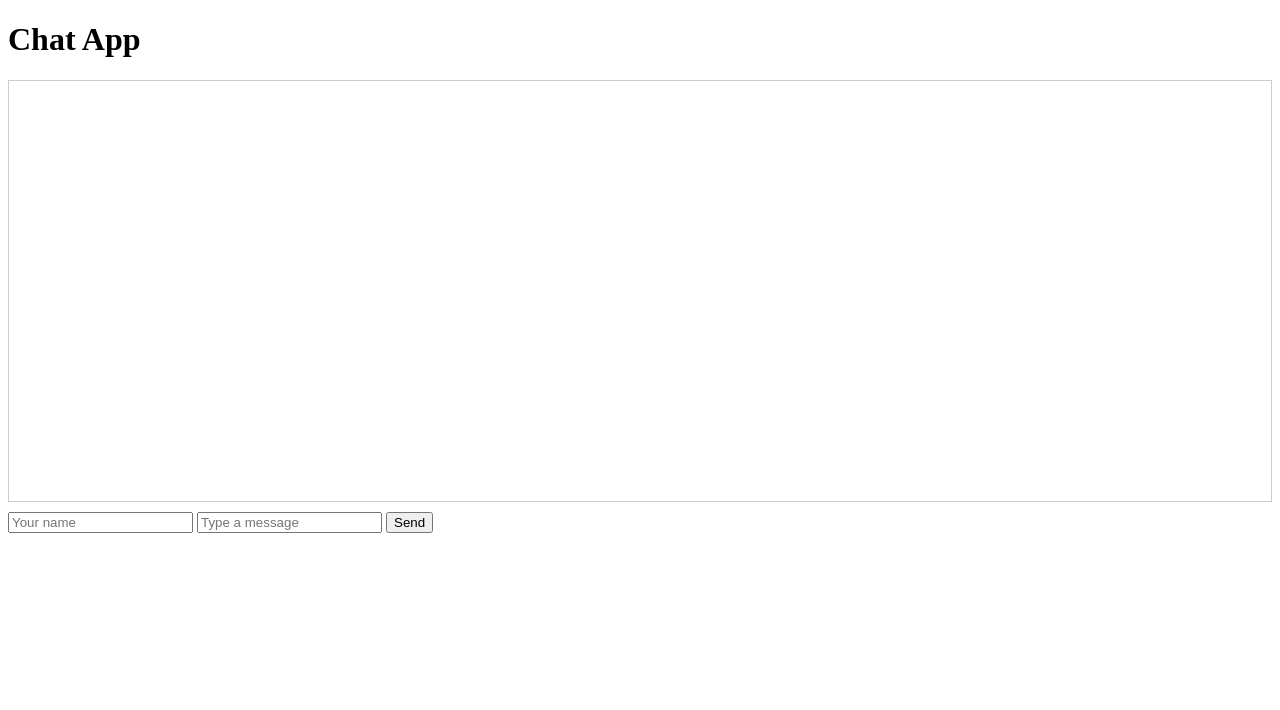
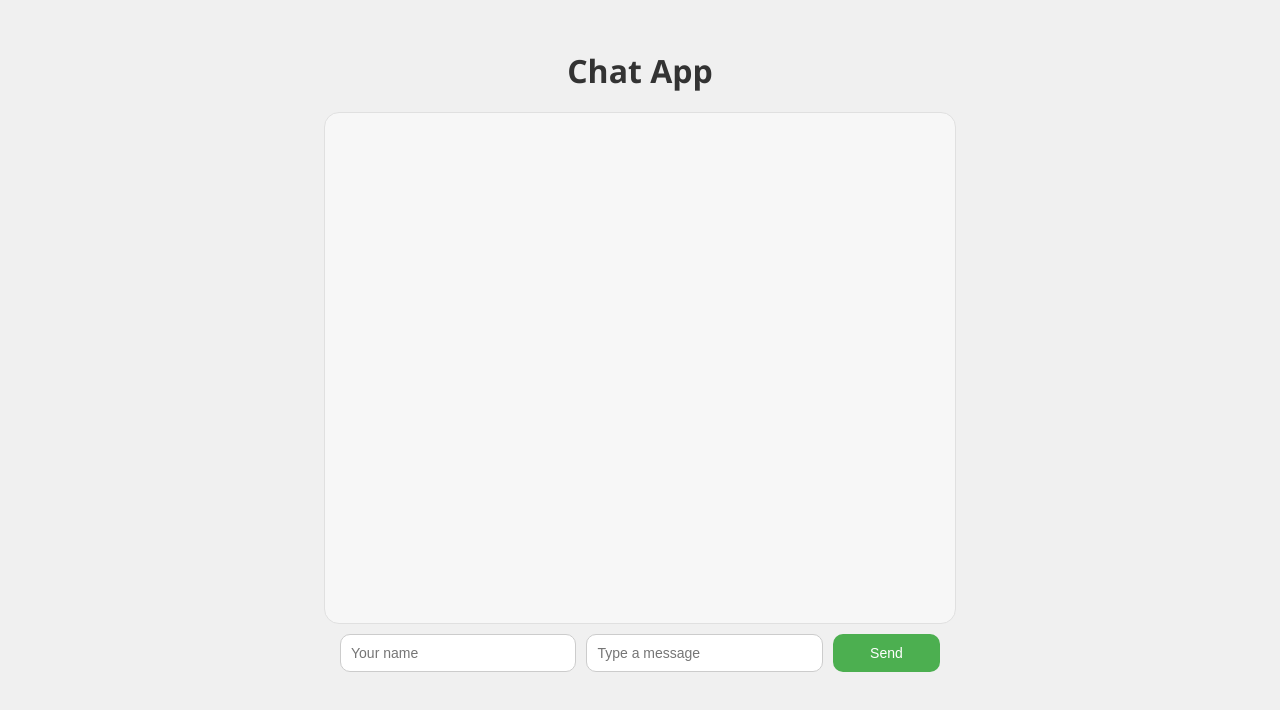
Before and after one commit to Luke-Manyamazi/Chat-App, a plain HTML site: page frontend/index.html in a window 1280 px wide. Drawn offline with Linux system fonts and the light colour scheme; no server answers.

```diff
--- a/frontend/index.html
+++ b/frontend/index.html
@@ -4,19 +4,7 @@
     <meta charset="UTF-8">
     <meta name="viewport" content="width=device-width, initial-scale=1.0">
     <title>Chat App</title>
-    <style>
-        #chatbox {
-            border: 1px solid #ccc;
-            height: 400px;
-            overflow-y: scroll;
-            padding: 10px;
-            margin-bottom: 10px;
-        }
-        .message {
-            margin-bottom: 8px;
-        }
-
-    </style>
+    <link rel="stylesheet" href="styles.css">
 </head>
 <body>
     <h1>Chat App</h1>
--- a/frontend/script.js
+++ b/frontend/script.js
@@ -52,6 +52,9 @@
             document.getElementById("message").value = "";
             loadMessages();
         }
+
+        text.textContent = "";
+        user.textContent = "";
     } catch (error) {
         console.error("Error sending message:", error);
     }
--- /dev/null
+++ b/frontend/styles.css
@@ -0,0 +1,141 @@
+/* Center the whole container */
+body {
+    display: flex;
+    flex-direction: column;
+    align-items: center; /* center horizontally */
+    justify-content: flex-start;
+    font-family: 'Segoe UI', Tahoma, Geneva, Verdana, sans-serif;
+    padding: 20px;
+    background-color: #f0f0f0;
+}
+
+/* Title alignment */
+h1 {
+    max-width: 500px; /* same as chatbox */
+    width: 100%;
+    text-align: center;
+    margin-bottom: 20px;
+    color: #333;
+}
+
+/* Chatbox container */
+#chatbox {
+    border: 1px solid #e0e0e0;
+    height: 60vh;
+    max-height: 400px;
+    overflow-y: auto;
+    padding: 10px;
+    margin-bottom: 10px;
+    background: #f7f7f7;
+    border-radius: 15px;
+    display: flex;
+    flex-direction: column;
+    gap: 10px;
+    scroll-behavior: smooth;
+    max-width: 500px;
+    width: 100%;
+}
+
+/* Common message style */
+.message {
+    display: inline-block; /* fit width to content */
+    padding: 8px 12px;     /* bubble padding */
+    border-radius: 15px;
+    word-wrap: break-word;
+    font-size: 14px;
+    box-shadow: 0 2px 5px rgba(0,0,0,0.1);
+    max-width: 60%;        /* prevent too wide bubbles on long messages */
+}
+
+/* Alternating bubble colors */
+#chatbox .message:nth-child(odd) {
+    background-color: #DCF8C6;
+    border-bottom-right-radius: 0;
+}
+
+#chatbox .message:nth-child(even) {
+    background-color: #FFFFFF;
+    border-bottom-left-radius: 0;
+}
+
+
+/* Optional timestamp inside message */
+.message span.timestamp {
+    display: block;
+    font-size: 10px;
+    color: #999;
+    margin-top: 4px;
+    text-align: right;
+}
+
+/* Form styling aligned with chatbox */
+#chat-form {
+    display: flex;
+    gap: 10px;
+    flex-wrap: wrap;
+    max-width: 500px; /* same width as chatbox */
+    width: 100%;
+}
+
+/* Inputs and button */
+#chat-form input, #chat-form button {
+    padding: 10px;
+    border-radius: 10px;
+    border: 1px solid #ccc;
+    font-size: 14px;
+    flex: 1 1 auto;
+    min-width: 100px;
+}
+
+#chat-form button {
+    background-color: #4CAF50;
+    color: white;
+    border: none;
+    cursor: pointer;
+    transition: 0.3s;
+    flex: 0 0 auto;
+}
+
+#chat-form button:hover {
+    background-color: #45a049;
+}
+
+/* Scrollbar styling */
+#chatbox::-webkit-scrollbar {
+    width: 6px;
+}
+
+#chatbox::-webkit-scrollbar-track {
+    background: #f7f7f7;
+    border-radius: 10px;
+}
+
+#chatbox::-webkit-scrollbar-thumb {
+    background-color: #c0c0c0;
+    border-radius: 10px;
+}
+
+/* Media queries for larger screens */
+@media screen and (min-width: 600px) {
+    #chatbox {
+        max-height: 500px;
+        padding: 15px;
+    }
+
+    #chat-form input {
+        flex: 2 1 200px;
+    }
+
+    #chat-form button {
+        flex: 1 1 100px;
+    }
+}
+
+@media screen and (min-width: 900px) {
+    h1,
+    #chatbox,
+    #chat-form {
+        max-width: 600px;
+        width: 100%;
+    }
+}
```
Also changed, not shown: 1 other file.
